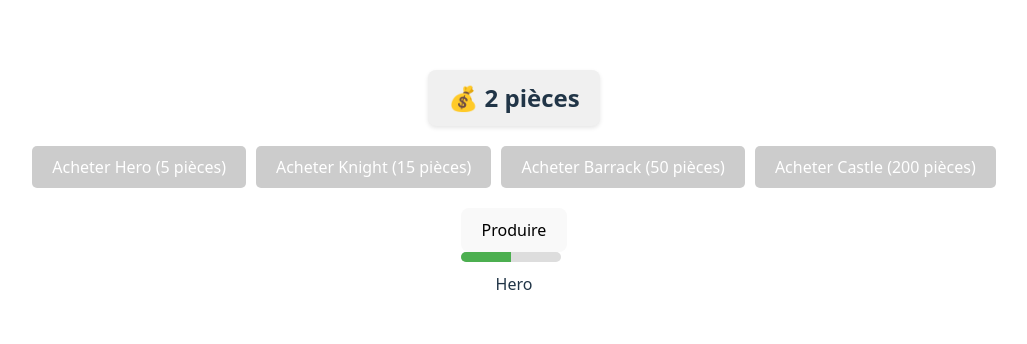
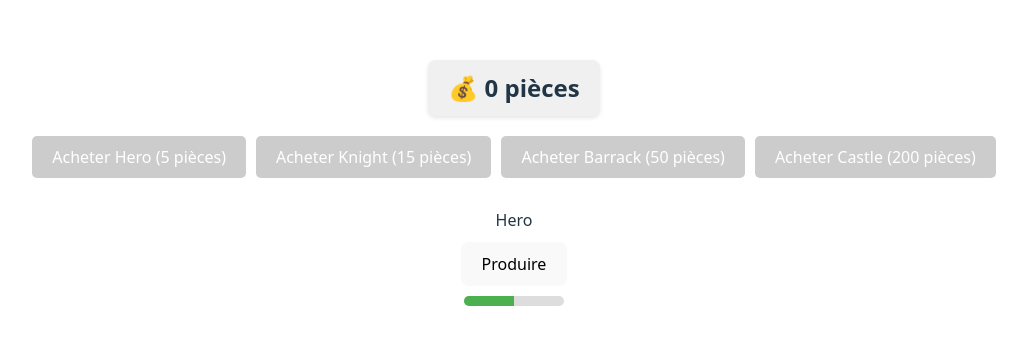
Before and after one commit to fredericlauss/cours_react, a React (Vite) app in the folder my-app/: page / in a window 1280 px wide. Shown: the part 212-556 px from the top of the page, without its empty margins (126-1153 px from the left). Built offline with nearby package versions, Linux system fonts and the light colour scheme.

Commit message:
Move production progress tracking to individual Hero

```diff
--- a/my-app/src/components/game.tsx
+++ b/my-app/src/components/game.tsx
@@ -1,4 +1,4 @@
-import { useState, useEffect } from 'react';
+import { useState } from 'react';
 import { Factory } from './factory';
 import { Hero } from './hero';
 import './Game.css';
@@ -37,46 +37,12 @@ export function Game() {
     { type: 'Hero', id: 0 }
   ]);
   const [nextId, setNextId] = useState(1);
-  const [progress, setProgress] = useState(0);
 
-  useEffect(() => {
-    const interval = setInterval(() => {
-      setProgress(prev => {
-        const newProgress = prev + 1;
-        if (newProgress >= 10) {
-          return 0;
-        }
-        return newProgress;
-      });
-    }, 1000);
-
-    return () => clearInterval(interval);
-  }, []);
-  useEffect(() => {
-    if (progress === 0) {
-      units.forEach(unit => {
-        const unitConfig = Object.values(UNITS).find(u => u.type === unit.type);
-        if (unitConfig) {
-          setMoney(prevMoney => prevMoney + unitConfig.productionAmount);
-        }
-      });
+  const handleProduction = (unitType: string) => {
+    const unitConfig = Object.values(UNITS).find(u => u.type === unitType);
+    if (unitConfig) {
+      setMoney(prevMoney => prevMoney + unitConfig.productionAmount);
     }
-  }, [progress, units]);
-
-  const handleProduction = () => {
-    setProgress(prev => {
-      const newProgress = prev + 1;
-      if (newProgress >= 10) {
-        units.forEach(unit => {
-          const unitConfig = Object.values(UNITS).find(u => u.type === unit.type);
-          if (unitConfig) {
-            setMoney(prevMoney => prevMoney + unitConfig.productionAmount);
-          }
-        });
-        return 0;
-      }
-      return newProgress;
-    });
   };
 
   const handlePurchase = (unitType: keyof typeof UNITS) => {
@@ -105,26 +71,12 @@ export function Game() {
         ))}
       </div>
 
-      <div className="production-section">
-        <button
-          className="production-button"
-          onClick={handleProduction}
-        >
-          Produire
-        </button>
-        <div className="progress-bar">
-          <div
-            className="progress-fill"
-            style={{ width: `${(progress / 10) * 100}%` }}
-          />
-        </div>
-      </div>
-
       <div className="units-container">
         {units.map(unit => (
           <Hero
             key={unit.id}
             type={unit.type}
+            onProduction={() => handleProduction(unit.type)}
           />
         ))}
       </div>
--- a/my-app/src/components/hero.tsx
+++ b/my-app/src/components/hero.tsx
@@ -1,13 +1,55 @@
+import { useState, useEffect } from 'react';
 import './Hero.css';
 
 interface HeroProps {
   type: string;
+  onProduction: () => void;
 }
 
-export function Hero({ type }: HeroProps) {
+export function Hero({ type, onProduction }: HeroProps) {
+  const [progress, setProgress] = useState(0);
+
+  useEffect(() => {
+    const interval = setInterval(() => {
+      setProgress(prev => {
+        const newProgress = prev + 1;
+        if (newProgress >= 10) {
+          onProduction();
+          return 0;
+        }
+        return newProgress;
+      });
+    }, 1000);
+
+    return () => clearInterval(interval);
+  }, [onProduction]);
+
+  const handleClick = () => {
+    setProgress(prev => {
+      const newProgress = prev + 1;
+      if (newProgress >= 10) {
+        onProduction();
+        return 0;
+      }
+      return newProgress;
+    });
+  };
+
   return (
     <div className="hero">
       <div className="unit-type">{type}</div>
+      <button
+        className="production-button"
+        onClick={handleClick}
+      >
+        Produire
+      </button>
+      <div className="progress-bar">
+        <div
+          className="progress-fill"
+          style={{ width: `${(progress / 10) * 100}%` }}
+        />
+      </div>
     </div>
   );
 }
```
